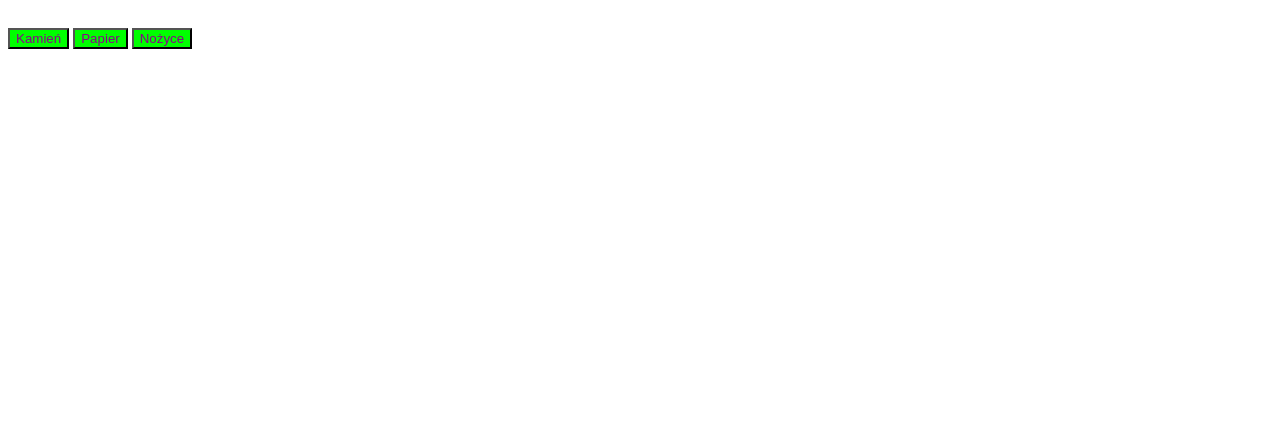
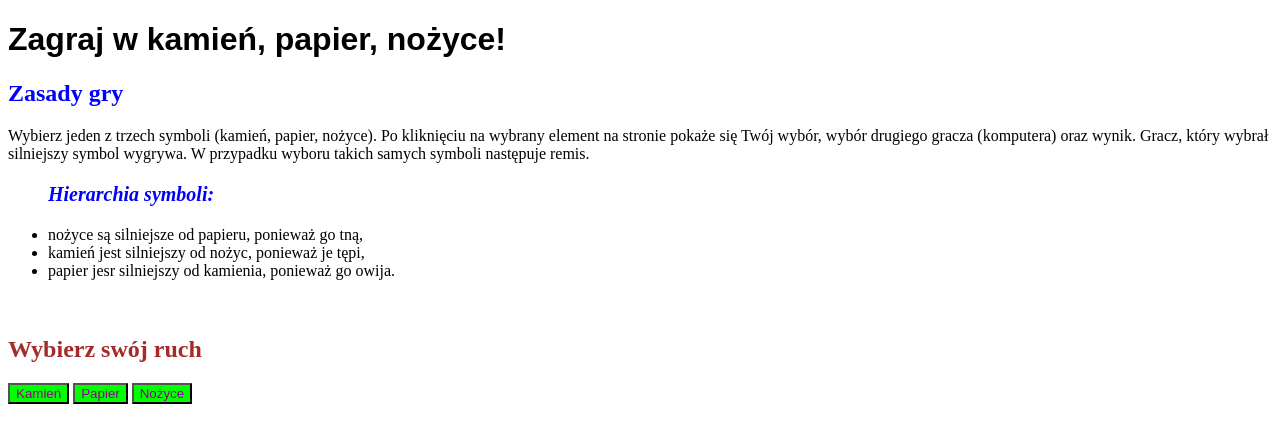
Before and after one commit to EwaRapucha/javascript-prework1, a website: page index.html in a window 1280 px wide. Drawn offline with Linux system fonts and the light colour scheme; a web font is replaced by a local one.

Commit message:
Change index.html

```diff
--- a/index.html
+++ b/index.html
@@ -3,10 +3,33 @@
   <head>
     <meta charset="UTF-8" />
     <title>Kamień, papier, nożyce</title>
+    <link
+      rel="stylesheet"
+      href="https://use.fontawesome.com/releases/v6.0.0/css/all.css"
+    />
+    <link
+      href="https://fonts.googleapis.com/css2?family=Signika+Negative:wght@700&display=swap"
+      rel="stylesheet"
+    />
     <link rel="stylesheet" href="css/style.css" />
   </head>
   <body>
+    <h1>Zagraj w kamień, papier, nożyce!</h1>
+    <h2>Zasady gry</h2>
+    <p>
+      Wybierz jeden z trzech symboli (kamień, papier, nożyce). Po kliknięciu na
+      wybrany element na stronie pokaże się Twój wybór, wybór drugiego gracza
+      (komputera) oraz wynik. Gracz, który wybrał silniejszy symbol wygrywa. W
+      przypadku wyboru takich samych symboli następuje remis.
+    </p>
+    <ul>
+      <p>Hierarchia symboli:</p>
+      <li>nożyce są silniejsze od papieru, ponieważ go tną,</li>
+      <li>kamień jest silniejszy od nożyc, ponieważ je tępi,</li>
+      <li>papier jesr silniejszy od kamienia, ponieważ go owija.</li>
+    </ul>
     <div class="container">
+      <h2>Wybierz swój ruch</h2>
       <div id="buttons">
         <button id="play-rock">Kamień</button>
         <button id="play-paper">Papier</button>
```
